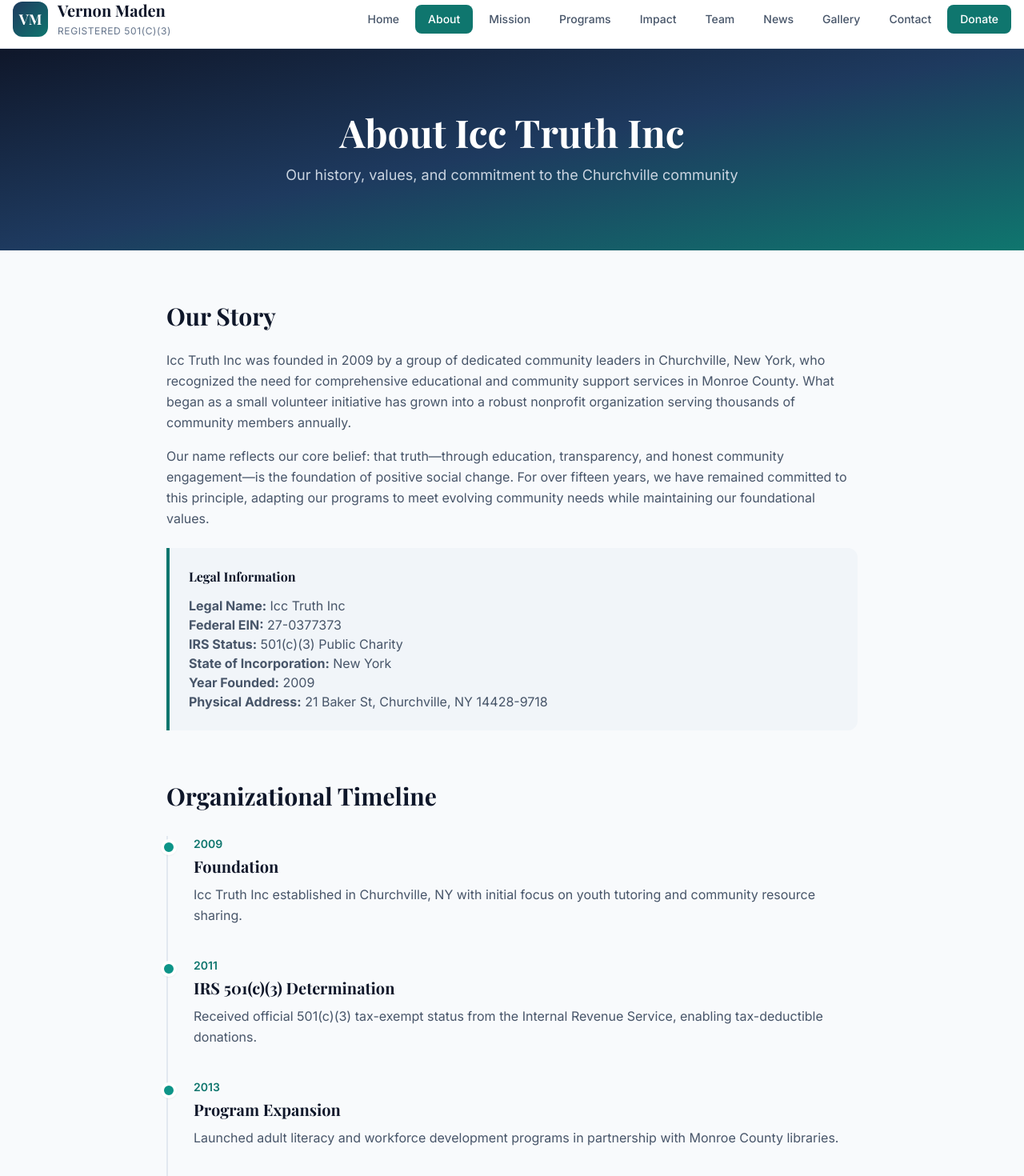
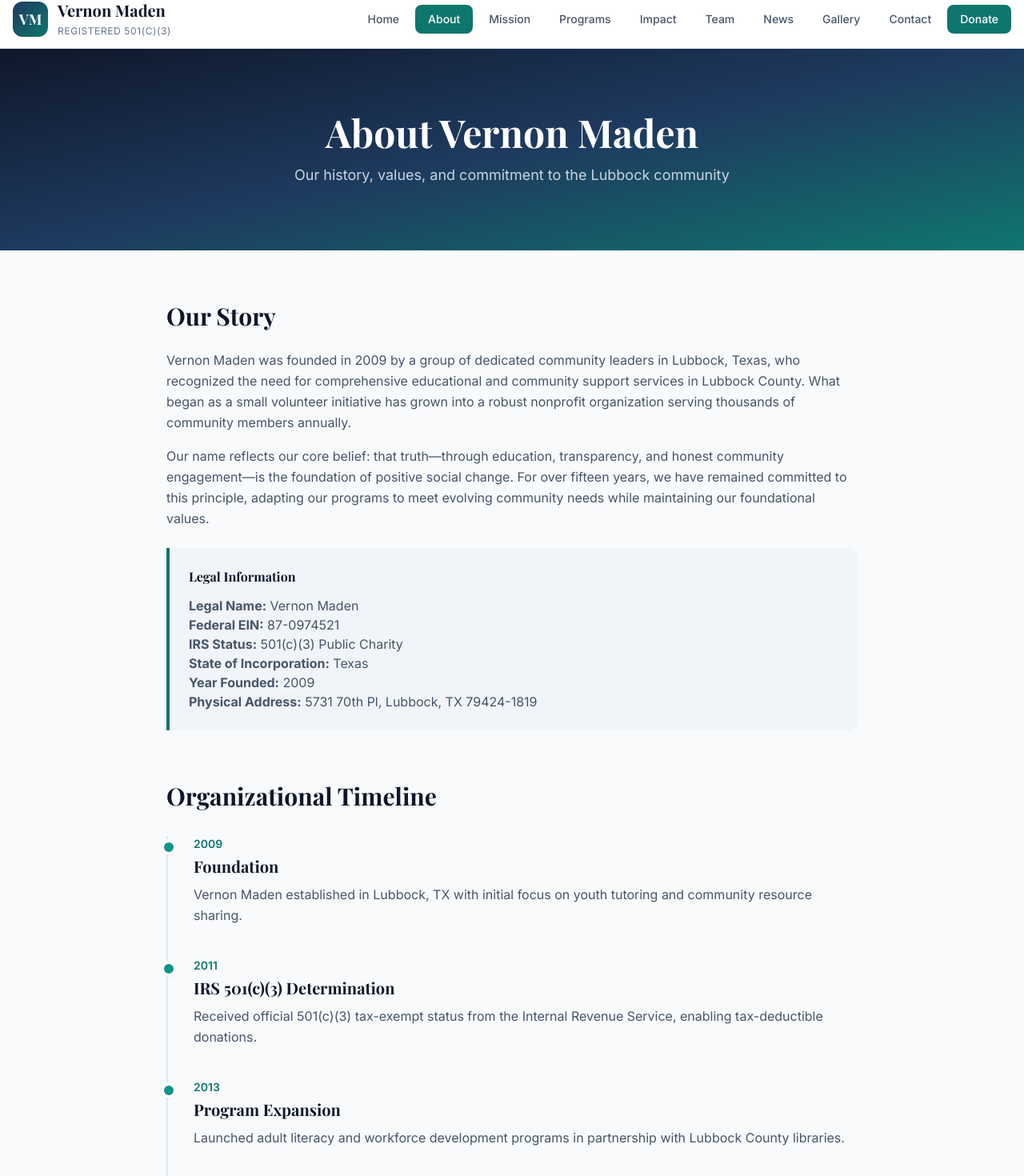
Before and after one commit to irmafiguero199/icctruthinc.com, a React (Vite) app in the folder icctruthinc-website/: page /about in a window 1280 px wide. Shown: the part 48-1518 px from the top of the page at 80% size. Built offline with nearby package versions, Linux system fonts and the light colour scheme.

Commit message:
Update About page for Vernon Maden organization

```diff
--- a/icctruthinc-website/src/pages/About.jsx
+++ b/icctruthinc-website/src/pages/About.jsx
@@ -2,11 +2,11 @@ import { Helmet } from 'react-helmet-async'
 
 const About = () => {
   const milestones = [
-    { year: '2009', title: 'Foundation', desc: 'Icc Truth Inc established in Churchville, NY with initial focus on youth tutoring and community resource sharing.' },
+    { year: '2009', title: 'Foundation', desc: 'Vernon Maden established in Lubbock, TX with initial focus on youth tutoring and community resource sharing.' },
     { year: '2011', title: 'IRS 501(c)(3) Determination', desc: 'Received official 501(c)(3) tax-exempt status from the Internal Revenue Service, enabling tax-deductible donations.' },
-    { year: '2013', title: 'Program Expansion', desc: 'Launched adult literacy and workforce development programs in partnership with Monroe County libraries.' },
+    { year: '2013', title: 'Program Expansion', desc: 'Launched adult literacy and workforce development programs in partnership with Lubbock County libraries.' },
     { year: '2016', title: 'Cultural Exchange Initiative', desc: 'Introduced intercultural dialogue series and heritage celebration events, reaching over 500 participants in first year.' },
-    { year: '2019', title: 'Strategic Growth', desc: 'Expanded service area to include all of Monroe County; awarded first major community grant ($75,000).' },
+    { year: '2019', title: 'Strategic Growth', desc: 'Expanded service area to include all of Lubbock County; awarded first major community grant ($75,000).' },
     { year: '2024', title: 'Digital Access Program', desc: 'Launched technology literacy and digital equity initiative, distributing 200+ devices to underserved families.' },
   ]
 
@@ -20,20 +20,20 @@ const About = () => {
   return (
     <>
       <Helmet>
-        <title>About Us | Icc Truth Inc | 501(c)(3) Nonprofit</title>
-        <meta name="description" content="Learn about Icc Truth Inc, our history, values, and commitment to the Churchville community. Founded in 2009. EIN: 27-0377373." />
-        <link rel="canonical" href="https://www.icctruthinc.com/about" />
+        <title>About Us | Vernon Maden | 501(c)(3) Nonprofit</title>
+        <meta name="description" content="Learn about Vernon Maden, our history, values, and commitment to the Lubbock community. Founded in 2009. EIN: 87-0974521." />
+        <link rel="canonical" href="https://vernonmaden.com/about" />
       </Helmet>
 
       <div className="page-hero">
-        <h2 className="text-4xl md:text-5xl font-bold mb-4 font-serif">About Icc Truth Inc</h2>
-        <p className="text-slate-300 text-lg">Our history, values, and commitment to the Churchville community</p>
+        <h2 className="text-4xl md:text-5xl font-bold mb-4 font-serif">About Vernon Maden</h2>
+        <p className="text-slate-300 text-lg">Our history, values, and commitment to the Lubbock community</p>
       </div>
 
       <div className="container-main px-4 py-16 max-w-4xl">
         <h3 className="text-3xl font-bold text-navy-900 mb-6 font-serif">Our Story</h3>
         <p className="text-slate-600 leading-relaxed mb-4">
-          Icc Truth Inc was founded in 2009 by a group of dedicated community leaders in Churchville, New York, who recognized the need for comprehensive educational and community support services in Monroe County. What began as a small volunteer initiative has grown into a robust nonprofit organization serving thousands of community members annually.
+          Vernon Maden was founded in 2009 by a group of dedicated community leaders in Lubbock, Texas, who recognized the need for comprehensive educational and community support services in Lubbock County. What began as a small volunteer initiative has grown into a robust nonprofit organization serving thousands of community members annually.
         </p>
         <p className="text-slate-600 leading-relaxed mb-6">
           Our name reflects our core belief: that truth—through education, transparency, and honest community engagement—is the foundation of positive social change. For over fifteen years, we have remained committed to this principle, adapting our programs to meet evolving community needs while maintaining our foundational values.
@@ -41,12 +41,12 @@ const About = () => {
 
         <div className="info-box">
           <h4 className="font-bold text-navy-900 mb-3">Legal Information</h4>
-          <p className="text-slate-600"><strong>Legal Name:</strong> Icc Truth Inc</p>
-          <p className="text-slate-600"><strong>Federal EIN:</strong> 27-0377373</p>
+          <p className="text-slate-600"><strong>Legal Name:</strong> Vernon Maden</p>
+          <p className="text-slate-600"><strong>Federal EIN:</strong> 87-0974521</p>
           <p className="text-slate-600"><strong>IRS Status:</strong> 501(c)(3) Public Charity</p>
-          <p className="text-slate-600"><strong>State of Incorporation:</strong> New York</p>
+          <p className="text-slate-600"><strong>State of Incorporation:</strong> Texas</p>
           <p className="text-slate-600"><strong>Year Founded:</strong> 2009</p>
-          <p className="text-slate-600"><strong>Physical Address:</strong> 21 Baker St, Churchville, NY 14428-9718</p>
+          <p className="text-slate-600"><strong>Physical Address:</strong> 5731 70th Pl, Lubbock, TX 79424-1819</p>
         </div>
 
         <h3 className="text-3xl font-bold text-navy-900 mb-8 mt-16 font-serif">Organizational Timeline</h3>
```
